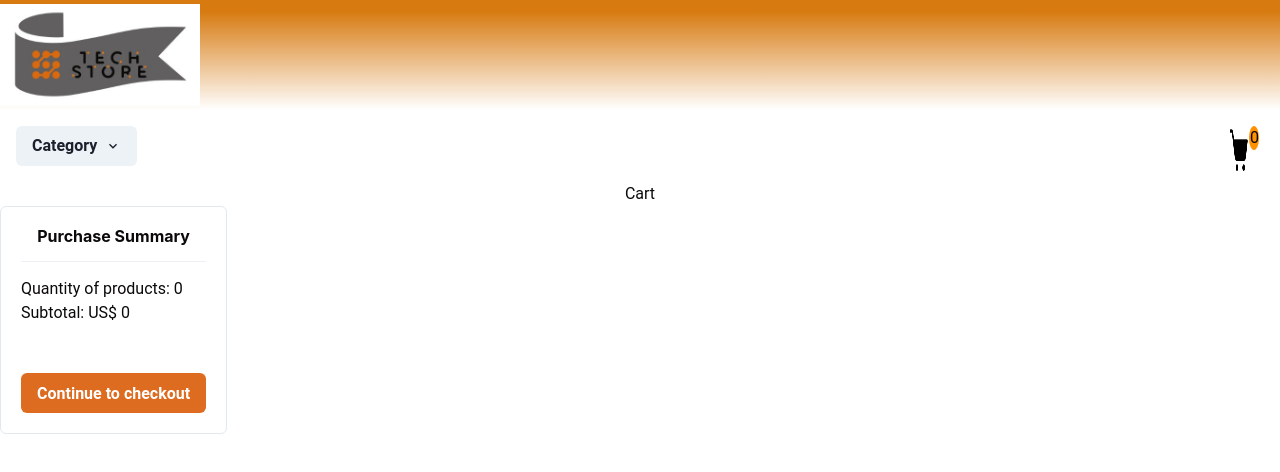
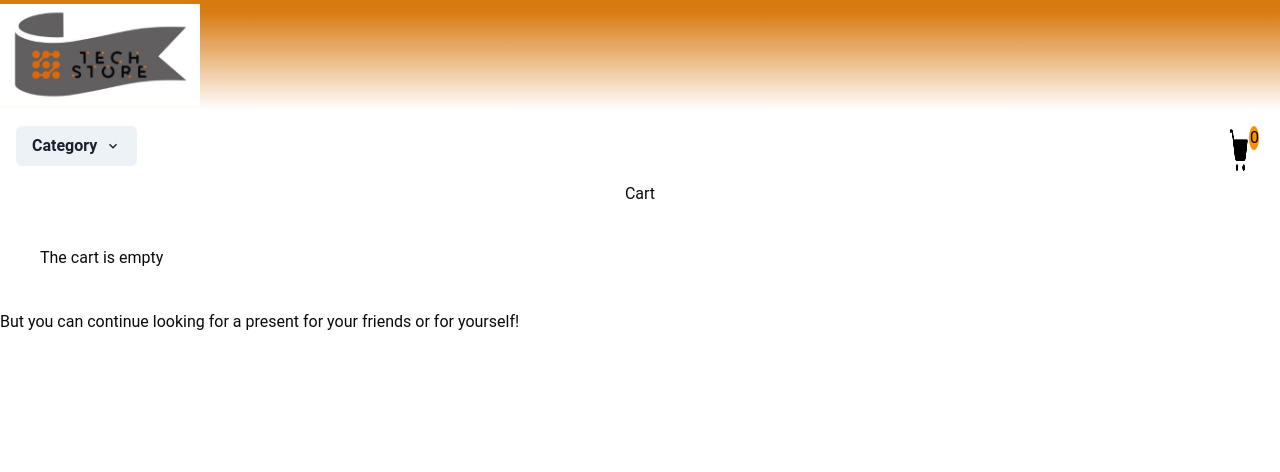
Before and after one commit to BrunoPaladino/PF-Paladino-React, a React (Vite) app: page /cart in a window 1280 px wide. Shown: the top 472 px of the page. Built offline with nearby package versions, Linux system fonts and the light colour scheme.

Commit message:
Carga de ordenes a firebase funcional y resumen de compra dinamico

```diff
--- a/src/components/Cart.jsx
+++ b/src/components/Cart.jsx
@@ -7,9 +7,10 @@ import { Link } from 'react-router-dom'
 
 const Cart = () => {
 
-    const {cart, setCart, totalAmountOfProducts, finalAmount} = useContext(CartContext)
+    const {cart, setCart, totalAmountOfProducts, finalAmount, cartEmpty} = useContext(CartContext)
 
     console.log(cart);
+    console.log(cartEmpty);
 
     const removeFromCart =()=>{
         setCart ( (cart) =>{
@@ -29,6 +30,20 @@ const Cart = () => {
     }
 
     return (
+        <>
+        {cartEmpty === true ? (
+                <div>       {/* si el carrito esta vacio, renderiza "The cart is empty", sino (:) renderiza el producto y el resumen de compra */}
+                    <h1 className='welcome'>
+                        Cart
+                    </h1>
+                    <h3>
+                        The cart is empty
+                    </h3>
+                    <p>But you can continue looking for a present for your friends or for yourself!</p>
+                </div>
+
+            ) : (           //el ":" en renderizado funciona como el "else"
+
                 <div /* id='cartAndFormContainer' */>
                     <h1 className='welcome'>
                         Cart
@@ -92,8 +107,10 @@ const Cart = () => {
                     </div>
 
 
-        </div>
-)}
+                </div>)}
+        </>
+    )
+}
 
 
 export default Cart
--- a/src/components/Form.jsx
+++ b/src/components/Form.jsx
@@ -1,8 +1,13 @@
-import React, { useState } from 'react'
+import React from 'react'
+import { useContext, useState } from 'react'
 import { Card,Stack,CardBody,Heading,Divider,Text,CardFooter,Link, Button } from '@chakra-ui/react'
 import { collection, addDoc, getFirestore } from 'firebase/firestore'
+import { CartContext } from '../contexts/CartContext'
 
 const Form = () => {
+
+    const{cart, setCart, totalAmountOfProducts, finalAmount} = useContext(CartContext)
+
 
     const [orderId,setOrder] = useState(null)
     const [name, setName] = useState("");
@@ -12,20 +17,29 @@ const Form = () => {
 
 const dataBase = getFirestore();
 
-const order = {
+const order = {                                 //creo la orden donde se guardaran los datos del comprador y de la compra
     name,
     email,
     telephone,
-    adress
+    adress,
+    products:cart,
+    quantityOfProducts: totalAmountOfProducts,
+    price: finalAmount
 }
 
-const ordersCollection = collection(dataBase, "Purchase order");
+console.log(order)
+
+const ordersCollection = collection(dataBase, "Purchase order");    //creo la coleccion, que llama a la base de datos y el nombre de la coleccion
+                                                                    //donde se guardaran las compras
 
 const confirmBought = (event) => {
-    event.preventDefaul()                                   //para evitar que el form envie la informacion antes de confirmar
-    addDoc(ordersCollection, order).then(({id}) =>
-        setOrder(id))
-}
+    event.preventDefault()                                   //para evitar que el form envie la informacion antes de confirmar
+    addDoc(ordersCollection, order).then(({id}) =>    //addDoc recibe el nombre de la coleccion a crear y el elemento que forma
+        setOrder(id));                                //parte de la coleccion en este caso "order"
+        setCart([]);                                   //vacia el carrito tras realizar la compra
+    }
+
+    console.log(cart)
 
     return (
         <>
@@ -33,7 +47,10 @@ const confirmBought = (event) => {
                 Formulary
             </h1>
             <div id='formContainer'>
-                <form onSubmit={confirmBought}>
+
+            <p>Order number: {orderId}</p>
+
+            <form onSubmit={confirmBought}>
                 <Card  direction={{ base: 'column', sm: 'row' }} overflow='hidden' variant='outline'>
                             <div className='formInCart'>
                             <Stack>
--- a/src/contexts/CartContext.jsx
+++ b/src/contexts/CartContext.jsx
@@ -14,8 +14,16 @@ export const CartProvider = ({children}) => {
     const finalAmount = cart.reduce((acumulator, product) => {                  //total de la compra
         return acumulator + product.totalPrice}, 0);
 
+    let cartEmpty;
+
+    if(cart.length===0){
+        cartEmpty=true;
+    } else {
+        cartEmpty=false;
+    }
+
     return (
-        <CartContext.Provider value={{cart, setCart, totalAmountOfProducts, finalAmount}}>      {/* variables a pasar a los children */}
+        <CartContext.Provider value={{cart, setCart, totalAmountOfProducts, finalAmount, cartEmpty}}>      {/* variables a pasar a los children */}
             {children}
         </CartContext.Provider>
     )
```
Lines whose indentation alone changed are shown as unchanged.
